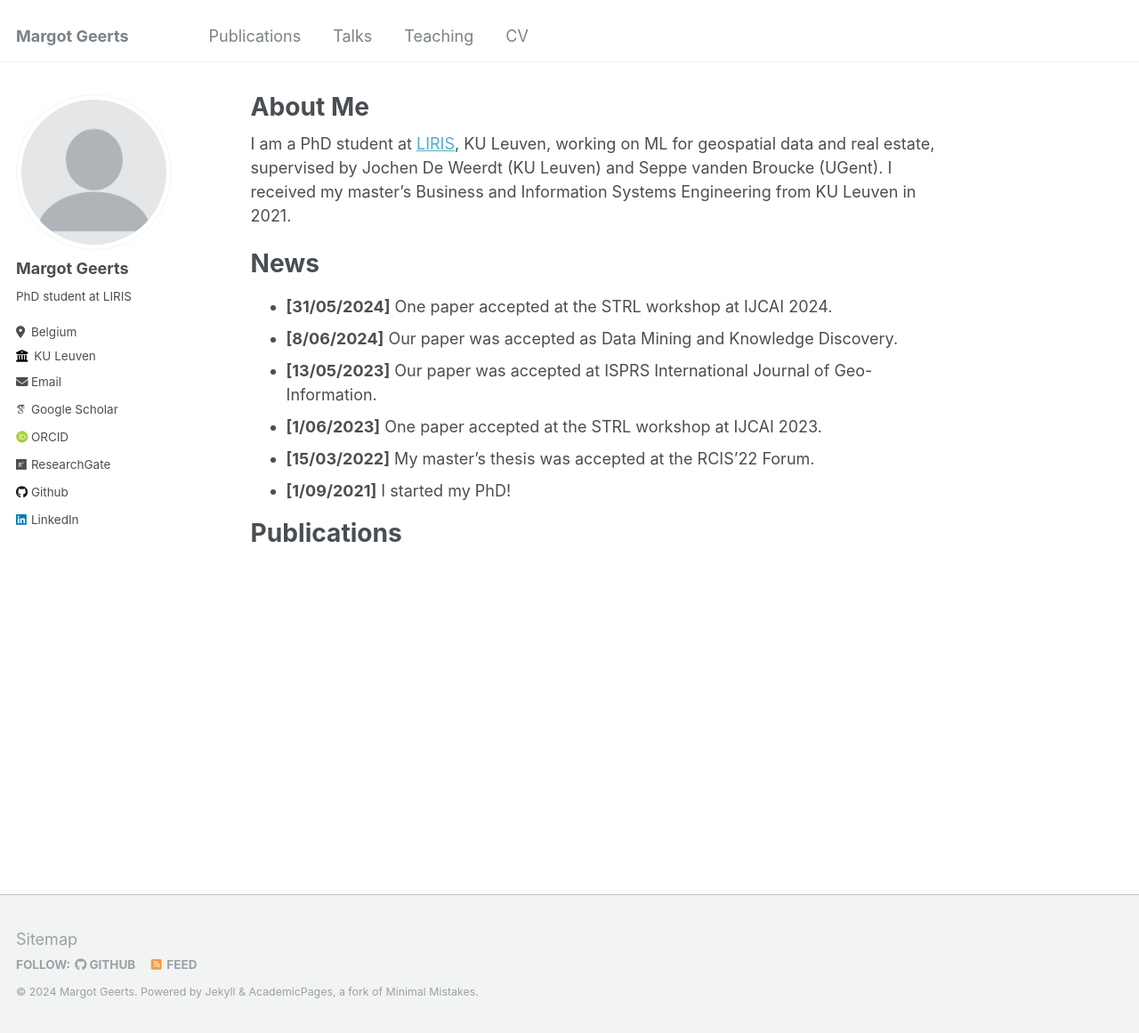
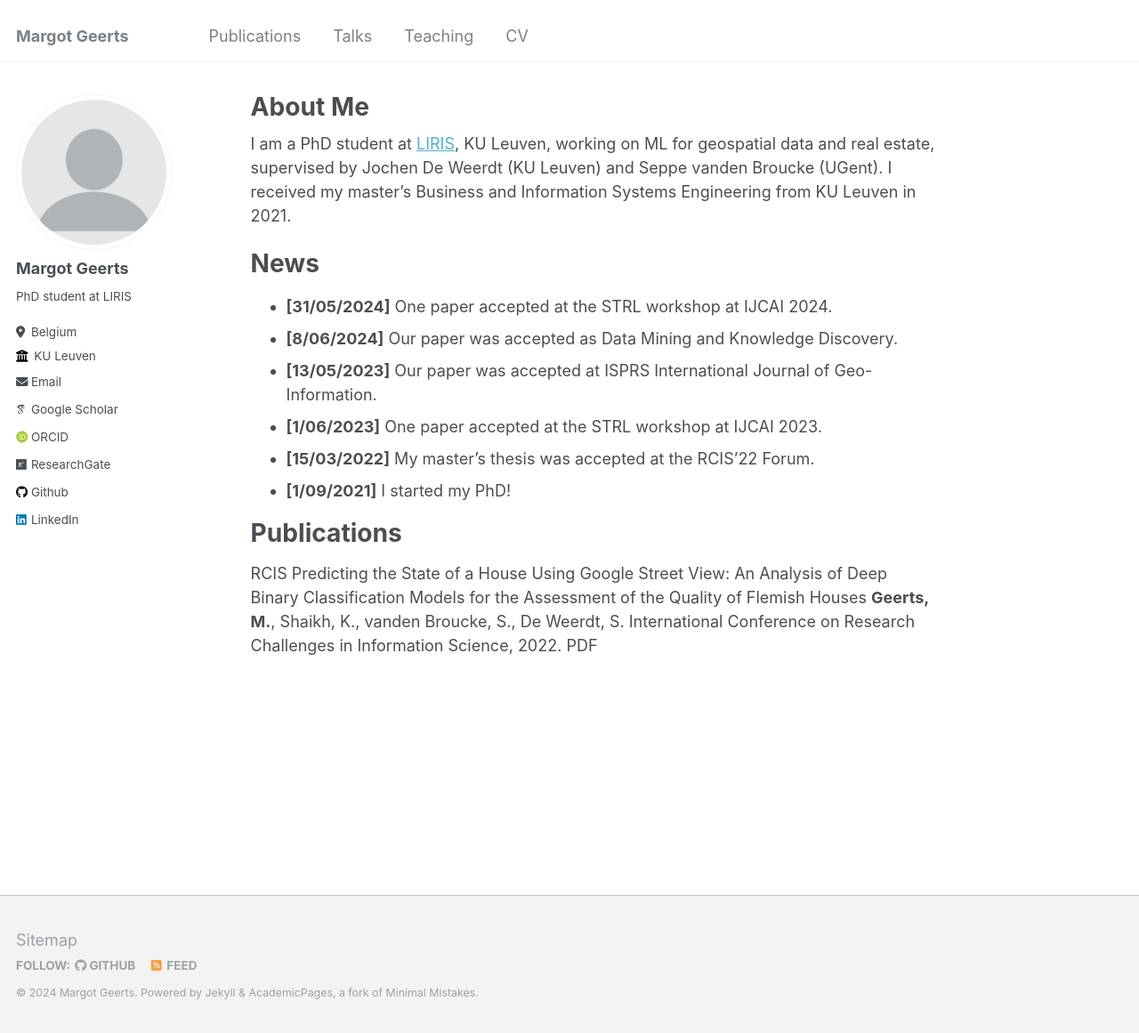
Before and after one commit to margotgeerts/margotgeerts.github.io, a Jekyll site: the page built from _pages/about.md, in a window 1280 px wide and 1161 px high. Shown: the whole window at 89% size. Built offline with Jekyll 4.4.1, drawn with Linux system fonts in a browser that asks for light colours; some web fonts are replaced.

Commit message:
Update about.md

```diff
--- a/_pages/about.md
+++ b/_pages/about.md
@@ -20,3 +20,12 @@ News
 
 Publications
 ======
+{% for link in site.data.publications.main %}
+
+{% if link.image %}   {% endif %} {% if link.conference_short %} {{ link.conference_short }} {% endif %}
+{{ link.title }}
+{{ link.authors }}
+{{ link.conference }}
+{% if link.pdf %} PDF {% endif %} {% if link.code %} Code {% endif %} {% if link.page %} Project Page {% endif %} {% if link.bibtex %} BibTex {% endif %} {% if link.notes %} {{ link.notes }} {% endif %} {% if link.others %} {{ link.others }} {% endif %}
+
+{% endfor %}
```
